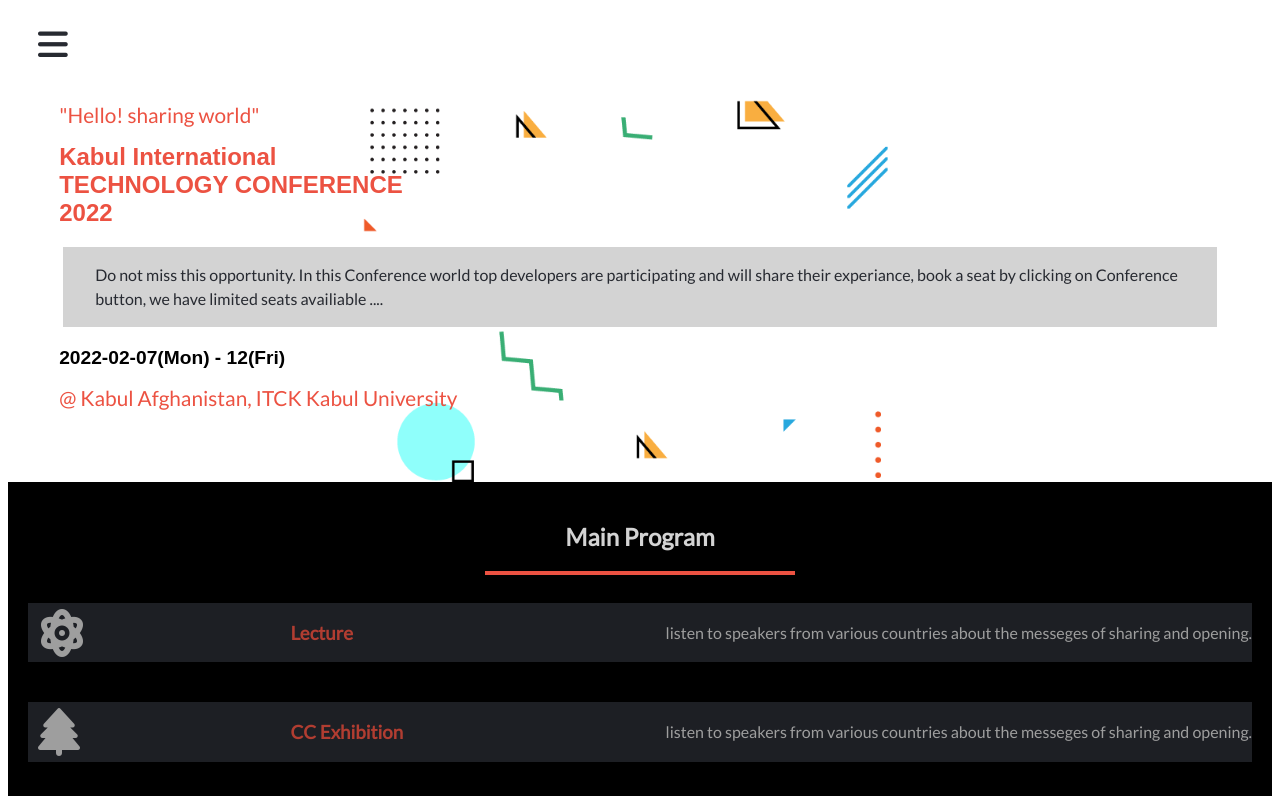
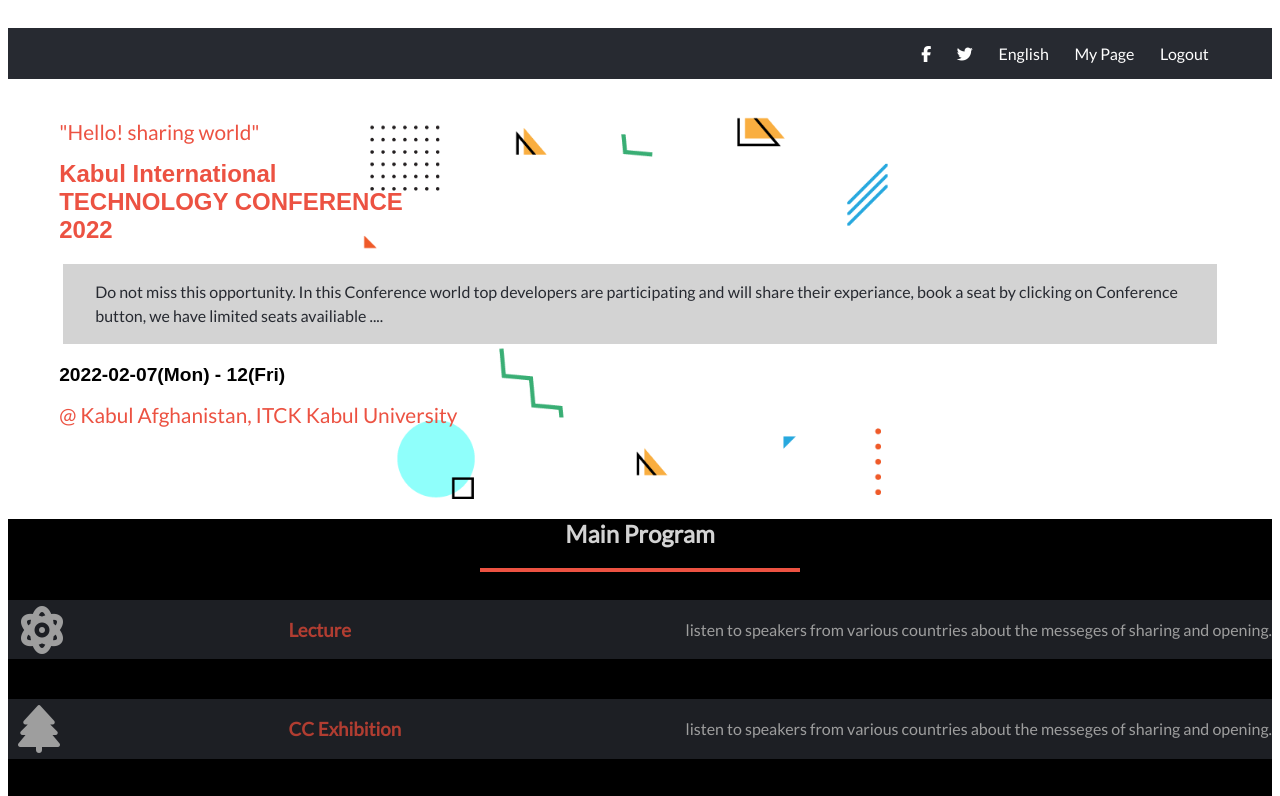
Before and after one commit to miftah1991/Technology-Conference-, a website: page index.html in a window 1280 px wide. Shown: the top 796 px of the page. Drawn offline with Linux system fonts and the light colour scheme; a web font is replaced by a local one.

Commit message:
Add Desktop menu

```diff
--- a/index.html
+++ b/index.html
@@ -34,6 +34,15 @@
                 </ul>
             </div>
         </div>
+        <div class="first-header">
+            <ul class="first-header-list">
+              <li><a href="/"><i class="fab fa-facebook-f"></i></a></li>
+              <li><a href="/"><i class="fab fa-twitter"></i></a></li>
+              <li><a href="/">English</a></li>
+              <li><a href="/">My Page</a></li>
+              <li><a href="/">Logout</a></li>
+            </ul>
+          </div>
         <div class="header-content">
             <span>"Hello! sharing world"</span>
             <h1 class="header-title">Kabul International<br>TECHNOLOGY CONFERENCE<br>2022</h1>
@@ -149,7 +158,7 @@
         </div>
           <div class="footer-detail">
               <p>Kabul University Technology Conference 2022.<br>All Rights Reserved.</p>
-              <p class="desktop-detail">贝克汉姆 贝克汉姆 贝克汉姆 贝克汉姆 贝克汉姆 贝克汉姆 贝克汉姆 贝克汉姆 贝克汉姆 贝克汉姆 贝克汉姆 贝克汉姆 贝克汉姆 贝克汉姆</p>
+              <p class="desktop-detail">کلیه حقوق محفوظ است</p>
           </div>
       </footer>
     <script src="/scripts/site.js" ></script>
--- a/style/style.css
+++ b/style/style.css
@@ -90,7 +90,7 @@
 .program-section{
     background: black;
     gap: 2.5vh;
-    padding: 20px;
+
     color: #d3d3d3;
 }
 
@@ -226,3 +226,31 @@
 .desktop-detail{
   display: none;
 }
+.first-header{
+  display: none;
+}
+@media screen and (min-width: 768px) {
+.baricon{
+  display: none;
+}
+.first-header{
+  display: flex;
+  justify-content: flex-end;
+  background-color: #272a31;
+  padding-right: 5%;
+}
+.first-header-list {
+  color:#fff;
+  list-style: none;
+  display: flex;
+  justify-content: space-between;
+  margin-left: 15px;
+  gap: 2vw;
+}
+.first-header-list li a {
+  color: white;
+  text-decoration: none;
+}
+
+
+}
```
